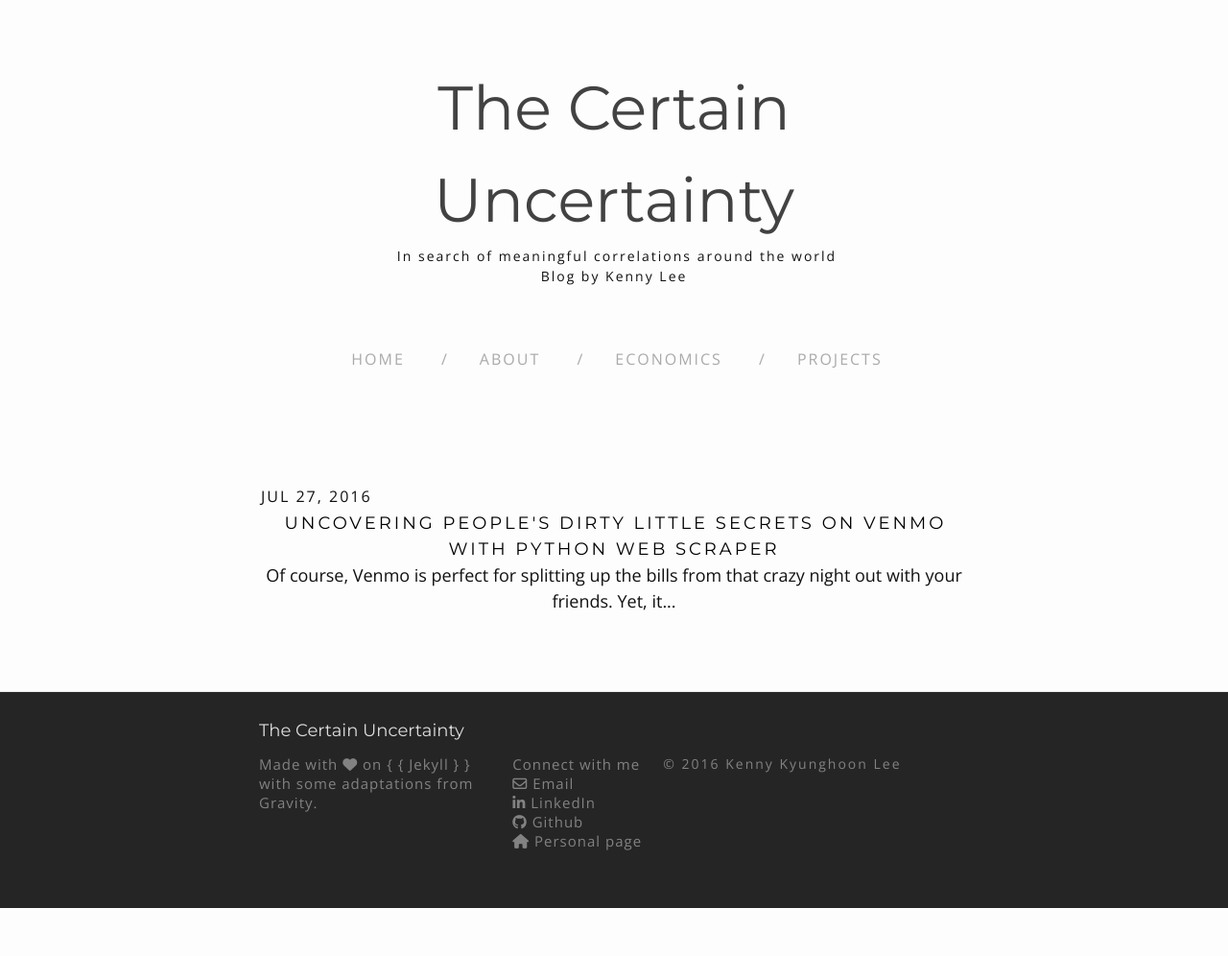
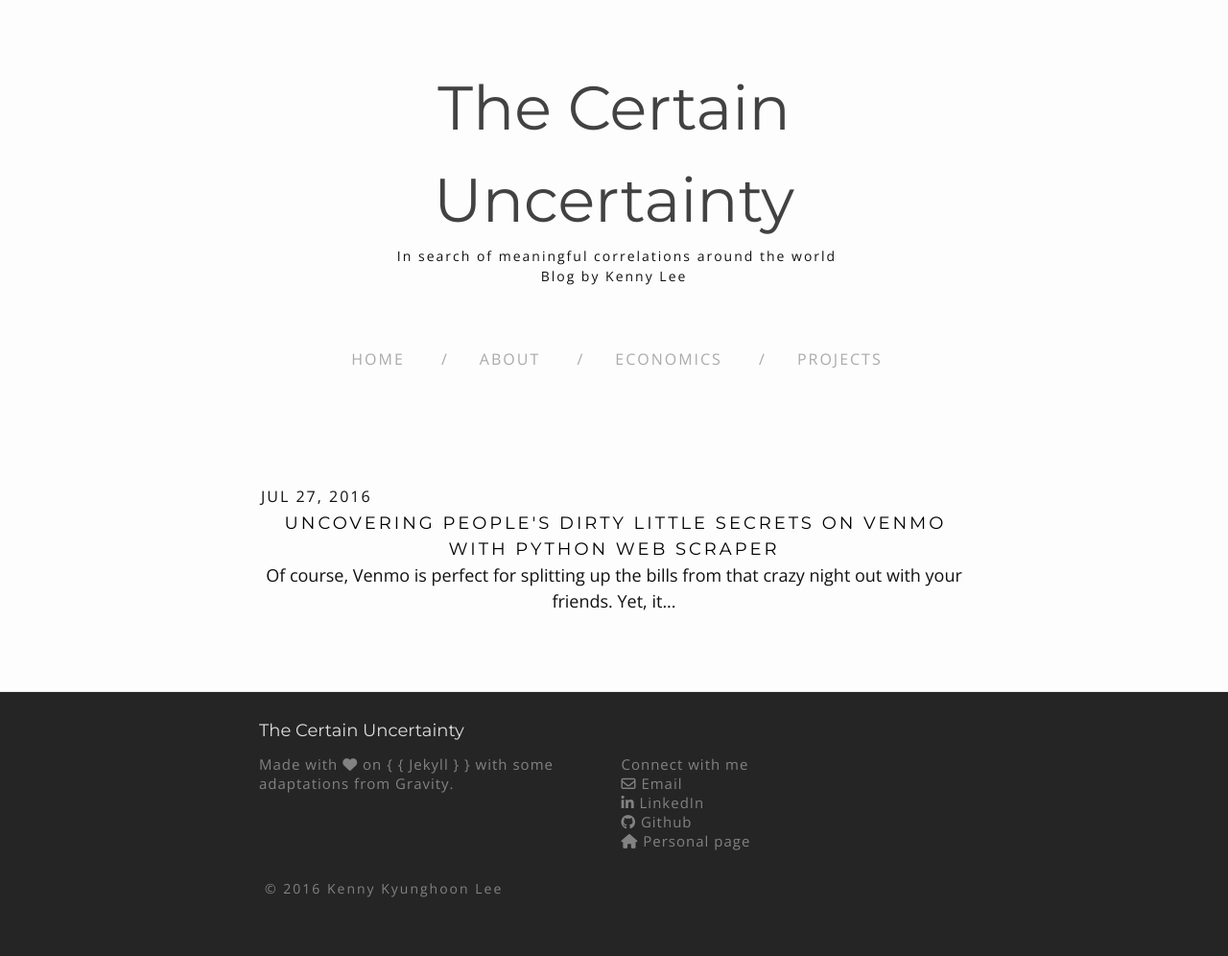
Before and after one commit to kennylee15/blog, a Jekyll site: the page built from index.html, in a window 1280 px wide. Shown: the whole page at 96% size. Built offline with Jekyll 4.4.1, drawn with Linux system fonts in a browser that asks for light colours; nearby versions of some CDN libraries; some web fonts are replaced; before the commit the page ends 946 px from its top, so only the background shows below that.

Commit message:
fixed footer layout

```diff
--- a/css/style.scss
+++ b/css/style.scss
@@ -567,16 +567,16 @@ pre {
   padding-left: $spacing-unit / 2;
 }
 .footer-col-1 {
-  width: -webkit-calc(35% - (#{$spacing-unit} / 2));
-  width: calc(35% - (#{$spacing-unit} / 2));
+  width: -webkit-calc(50% - (#{$spacing-unit} / 2));
+  width: calc(50% - (#{$spacing-unit} / 2));
 }
 .footer-col-2 {
-  width: -webkit-calc(35% - (#{$spacing-unit} / 2));
-  width: calc(20% - (#{$spacing-unit} / 2));
+  width: -webkit-calc(50% - (#{$spacing-unit} / 2));
+  width: calc(50% - (#{$spacing-unit} / 2));
 }
 .footer-col-3 {
-  width: -webkit-calc(30% - (#{$spacing-unit} / 2));
-  width: calc(45% - (#{$spacing-unit} / 2));
+  width: -webkit-calc(100% - (#{$spacing-unit} / 2));
+  width: calc(100% - (#{$spacing-unit} / 2));
 }
 @include media-query($on-laptop) {
   .footer-col-1,
```
